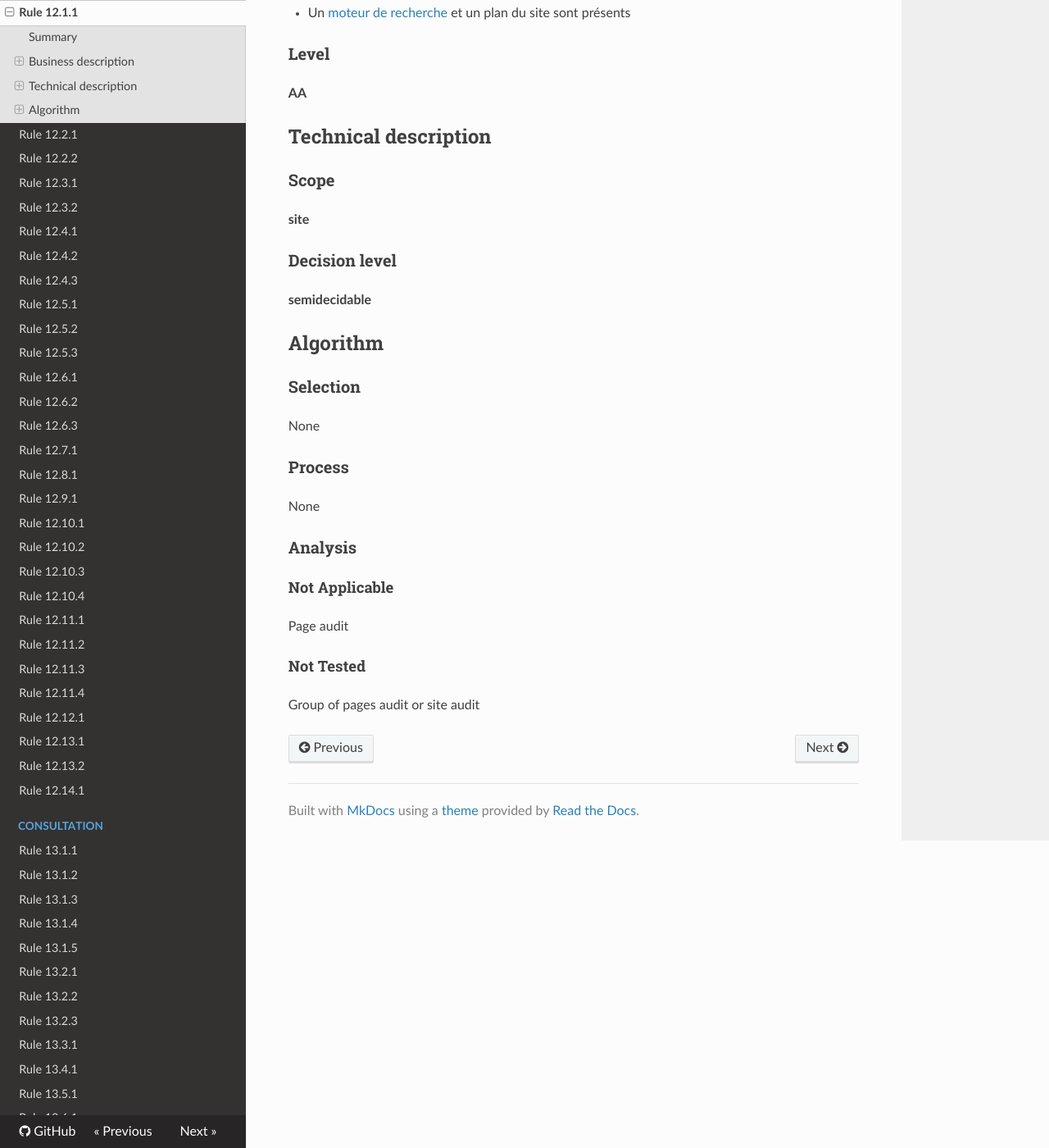
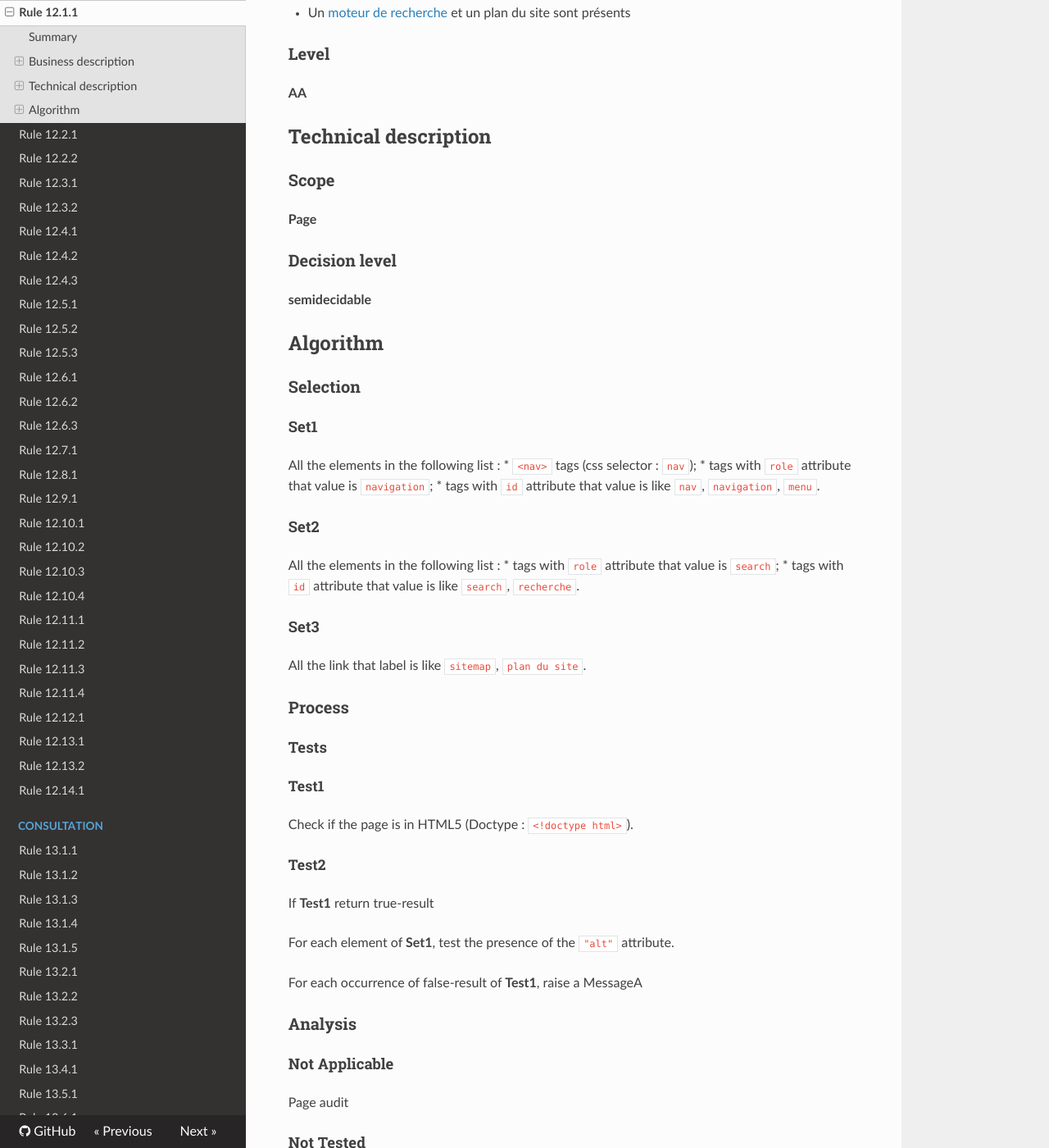
Before and after one commit to Tanaguru/RGAA3-2016, an MkDocs documentation site: the page built from docs/Rule-12-1-1.md, in a window 1280 px wide and 1400 px high, scrolled down 682 px. Shown: the whole window at 82% size. Built offline with MkDocs 1.6.1, drawn with Linux system fonts in a browser that asks for light colours; nearby versions of some CDN libraries; old or Windows-style settings are respelled for this version of MkDocs.

Commit message:
Add test 12.1.1

```diff
--- a/docs/Rule-12-1-1.md
+++ b/docs/Rule-12-1-1.md
@@ -8,11 +8,11 @@ This test is of site scope or group of pages scope. When requesting a page audit
 
 ### Criterion
 
-[12.1](http://references.modernisation.gouv.fr/referentiel-technique-0#crit-12-1)
+[12.1](http://references.modernisation.gouv.fr/rgaa/criteres.html#crit-12-1)
 
 ### Test
 
-[12.1.1](http://references.modernisation.gouv.fr/referentiel-technique-0#test-12-1-1)
+[12.1.1](http://references.modernisation.gouv.fr/rgaa/criteres.html#test-12-1-1)
 
 ### Description
 
@@ -30,7 +30,7 @@ Chaque <a href="http://references.modernisation.gouv.fr/referentiel-technique-0#
 
 ### Scope
 
-**site**
+**Page**
 
 ### Decision level
 
@@ -40,11 +40,38 @@ Chaque <a href="http://references.modernisation.gouv.fr/referentiel-technique-0#
 
 ### Selection
 
-None
+#### Set1
+
+All the elements in the following list :
+ *  `<nav>` tags (css selector : `nav`);
+ *  tags with `role` attribute that value is `navigation`;
+ *  tags with `id` attribute that value is like `nav`, `navigation`, `menu`.
+
+#### Set2
+
+All the elements in the following list :
+ *  tags with `role` attribute that value is `search`;
+ *  tags with `id` attribute that value is like `search`, `recherche`.
+
+#### Set3
+
+All the link that label is like `sitemap`, `plan du site`.
 
 ### Process
 
-None
+#### Tests
+
+##### Test1
+
+Check if the page is in HTML5 (Doctype : `<!doctype html>`).
+
+##### Test2
+
+If **Test1** return true-result
+
+For each element of **Set1**, test the presence of the `"alt"` attribute.
+
+For each occurrence of false-result of **Test1**, raise a MessageA
 
 ### Analysis
 
```
